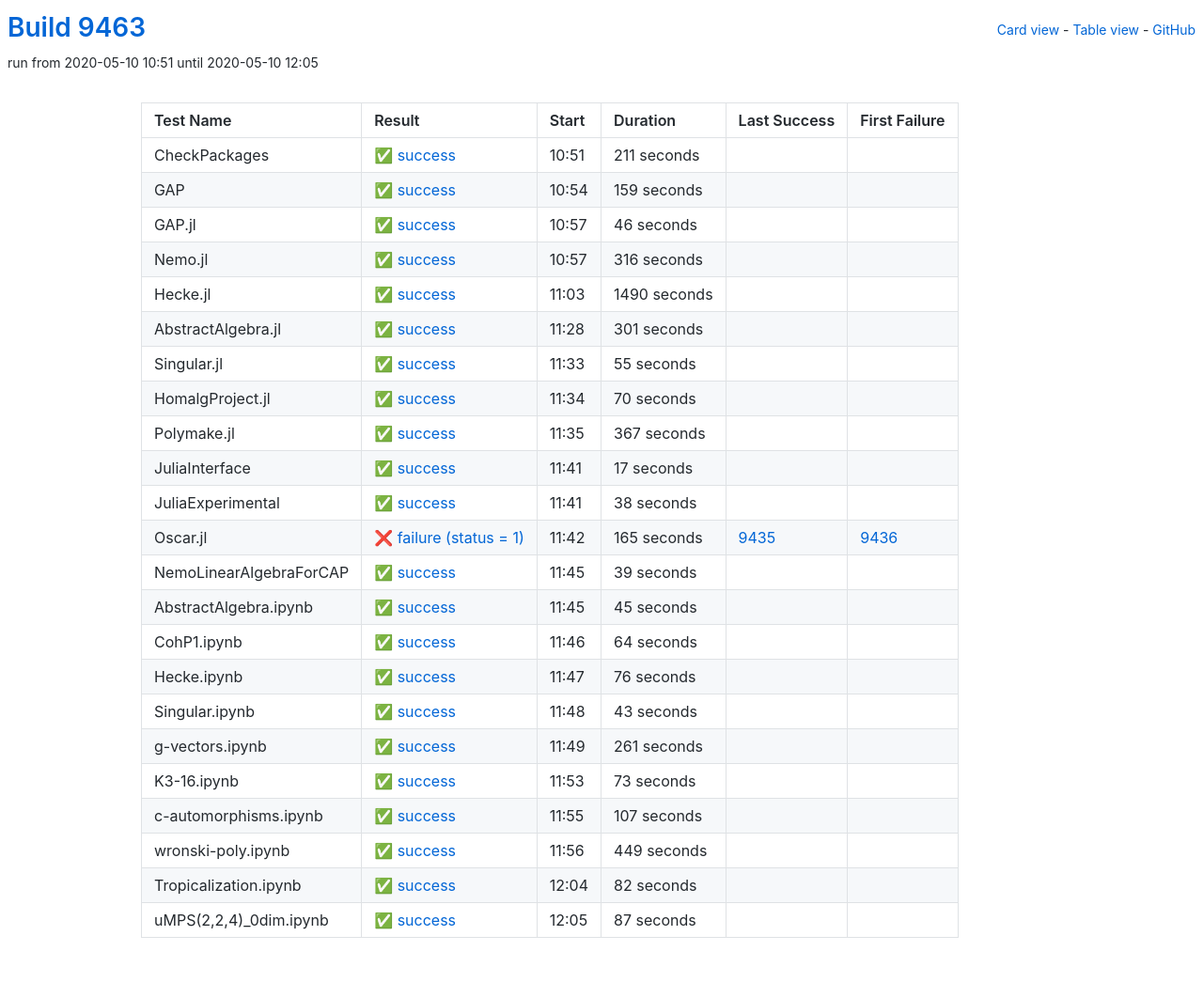
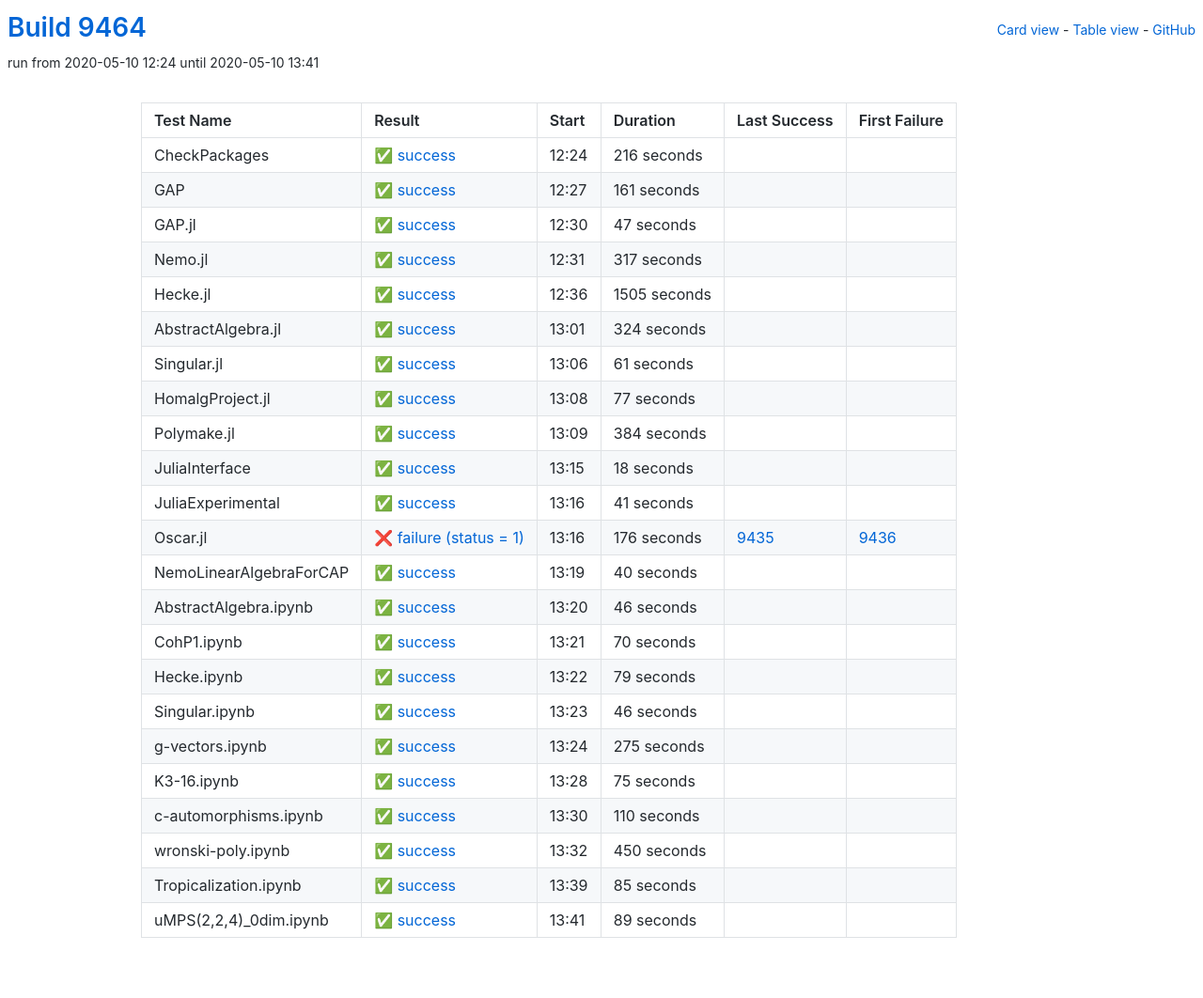
Before and after one commit to oscar-system/oscar-ci-status, a Jekyll site: the page built from table.html, in a window 1280 px wide. Shown: the whole page at 94% size. Built offline with Jekyll 4.4.1, drawn with Linux system fonts in a browser that asks for light colours.

Commit message:
Build 9464

```diff
--- a/_data/ci.yml
+++ b/_data/ci.yml
@@ -1,280 +1,280 @@
-build: 9463
-build_url: https://oscarci.mathematik.uni-kl.de/job/oscar/9463/
+build: 9464
+build_url: https://oscarci.mathematik.uni-kl.de/job/oscar/9464/
 job: oscar
 tests:
-- duration: 211
+- duration: 216
   exitcode: 0
   first_failure: false
   first_failure_url: null
   id: checkpackages
   last_success: false
   last_success_url: null
-  log: https://oscarci.mathematik.uni-kl.de/job/oscar/9463/artifact/logs/build-9463/CheckPackages.log
+  log: https://oscarci.mathematik.uni-kl.de/job/oscar/9464/artifact/logs/build-9464/CheckPackages.log
   name: CheckPackages
-  start: 2020-05-10 10:51
+  start: 2020-05-10 12:24
   status: success
   success: true
-- duration: 159
+- duration: 161
   exitcode: 0
   first_failure: false
   first_failure_url: null
   id: gap
   last_success: false
   last_success_url: null
-  log: https://oscarci.mathematik.uni-kl.de/job/oscar/9463/artifact/logs/build-9463/GAP.log
+  log: https://oscarci.mathematik.uni-kl.de/job/oscar/9464/artifact/logs/build-9464/GAP.log
   name: GAP
-  start: 2020-05-10 10:54
+  start: 2020-05-10 12:27
+  status: success
+  success: true
+- duration: 47
+  exitcode: 0
+  first_failure: false
+  first_failure_url: null
+  id: gap-jl
+  last_success: false
+  last_success_url: null
+  log: https://oscarci.mathematik.uni-kl.de/job/oscar/9464/artifact/logs/build-9464/GAP.jl.log
+  name: GAP.jl
+  start: 2020-05-10 12:30
+  status: success
+  success: true
+- duration: 317
+  exitcode: 0
+  first_failure: false
+  first_failure_url: null
+  id: nemo-jl
+  last_success: false
+  last_success_url: null
+  log: https://oscarci.mathematik.uni-kl.de/job/oscar/9464/artifact/logs/build-9464/Nemo.jl.log
+  name: Nemo.jl
+  start: 2020-05-10 12:31
+  status: success
+  success: true
+- duration: 1505
+  exitcode: 0
+  first_failure: false
+  first_failure_url: null
+  id: hecke-jl
+  last_success: false
+  last_success_url: null
+  log: https://oscarci.mathematik.uni-kl.de/job/oscar/9464/artifact/logs/build-9464/Hecke.jl.log
+  name: Hecke.jl
+  start: 2020-05-10 12:36
+  status: success
+  success: true
+- duration: 324
+  exitcode: 0
+  first_failure: false
+  first_failure_url: null
+  id: abstractalgebra-jl
+  last_success: false
+  last_success_url: null
+  log: https://oscarci.mathematik.uni-kl.de/job/oscar/9464/artifact/logs/build-9464/AbstractAlgebra.jl.log
+  name: AbstractAlgebra.jl
+  start: 2020-05-10 13:01
+  status: success
+  success: true
+- duration: 61
+  exitcode: 0
+  first_failure: false
+  first_failure_url: null
+  id: singular-jl
+  last_success: false
+  last_success_url: null
+  log: https://oscarci.mathematik.uni-kl.de/job/oscar/9464/artifact/logs/build-9464/Singular.jl.log
+  name: Singular.jl
+  start: 2020-05-10 13:06
+  status: success
+  success: true
+- duration: 77
+  exitcode: 0
+  first_failure: false
+  first_failure_url: null
+  id: homalgproject-jl
+  last_success: false
+  last_success_url: null
+  log: https://oscarci.mathematik.uni-kl.de/job/oscar/9464/artifact/logs/build-9464/HomalgProject.jl.log
+  name: HomalgProject.jl
+  start: 2020-05-10 13:08
+  status: success
+  success: true
+- duration: 384
+  exitcode: 0
+  first_failure: false
+  first_failure_url: null
+  id: polymake-jl
+  last_success: false
+  last_success_url: null
+  log: https://oscarci.mathematik.uni-kl.de/job/oscar/9464/artifact/logs/build-9464/Polymake.jl.log
+  name: Polymake.jl
+  start: 2020-05-10 13:09
+  status: success
+  success: true
+- duration: 18
+  exitcode: 0
+  first_failure: false
+  first_failure_url: null
+  id: juliainterface
+  last_success: false
+  last_success_url: null
+  log: https://oscarci.mathematik.uni-kl.de/job/oscar/9464/artifact/logs/build-9464/JuliaInterface.log
+  name: JuliaInterface
+  start: 2020-05-10 13:15
+  status: success
+  success: true
+- duration: 41
+  exitcode: 0
+  first_failure: false
+  first_failure_url: null
+  id: juliaexperimental
+  last_success: false
+  last_success_url: null
+  log: https://oscarci.mathematik.uni-kl.de/job/oscar/9464/artifact/logs/build-9464/JuliaExperimental.log
+  name: JuliaExperimental
+  start: 2020-05-10 13:16
+  status: success
+  success: true
+- duration: 176
+  exitcode: 1
+  first_failure: 9436
+  first_failure_url: https://oscarci.mathematik.uni-kl.de/job/oscar/9436/
+  id: oscar-jl
+  last_success: 9435
+  last_success_url: https://oscarci.mathematik.uni-kl.de/job/oscar/9435/
+  log: https://oscarci.mathematik.uni-kl.de/job/oscar/9464/artifact/logs/build-9464/Oscar.jl.log
+  name: Oscar.jl
+  start: 2020-05-10 13:16
+  status: failure
+  success: false
+- duration: 40
+  exitcode: 0
+  first_failure: false
+  first_failure_url: null
+  id: nemolinearalgebraforcap
+  last_success: false
+  last_success_url: null
+  log: https://oscarci.mathematik.uni-kl.de/job/oscar/9464/artifact/logs/build-9464/NemoLinearAlgebraForCAP.log
+  name: NemoLinearAlgebraForCAP
+  start: 2020-05-10 13:19
   status: success
   success: true
 - duration: 46
   exitcode: 0
   first_failure: false
   first_failure_url: null
-  id: gap-jl
+  id: abstractalgebra-ipynb
   last_success: false
   last_success_url: null
-  log: https://oscarci.mathematik.uni-kl.de/job/oscar/9463/artifact/logs/build-9463/GAP.jl.log
-  name: GAP.jl
-  start: 2020-05-10 10:57
-  status: success
-  success: true
-- duration: 316
-  exitcode: 0
-  first_failure: false
-  first_failure_url: null
-  id: nemo-jl
-  last_success: false
-  last_success_url: null
-  log: https://oscarci.mathematik.uni-kl.de/job/oscar/9463/artifact/logs/build-9463/Nemo.jl.log
-  name: Nemo.jl
-  start: 2020-05-10 10:57
-  status: success
-  success: true
-- duration: 1490
-  exitcode: 0
-  first_failure: false
-  first_failure_url: null
-  id: hecke-jl
-  last_success: false
-  last_success_url: null
-  log: https://oscarci.mathematik.uni-kl.de/job/oscar/9463/artifact/logs/build-9463/Hecke.jl.log
-  name: Hecke.jl
-  start: 2020-05-10 11:03
-  status: success
-  success: true
-- duration: 301
-  exitcode: 0
-  first_failure: false
-  first_failure_url: null
-  id: abstractalgebra-jl
-  last_success: false
-  last_success_url: null
-  log: https://oscarci.mathematik.uni-kl.de/job/oscar/9463/artifact/logs/build-9463/AbstractAlgebra.jl.log
-  name: AbstractAlgebra.jl
-  start: 2020-05-10 11:28
-  status: success
-  success: true
-- duration: 55
-  exitcode: 0
-  first_failure: false
-  first_failure_url: null
-  id: singular-jl
-  last_success: false
-  last_success_url: null
-  log: https://oscarci.mathematik.uni-kl.de/job/oscar/9463/artifact/logs/build-9463/Singular.jl.log
-  name: Singular.jl
-  start: 2020-05-10 11:33
+  log: https://oscarci.mathematik.uni-kl.de/job/oscar/9464/artifact/logs/build-9464/AbstractAlgebra.ipynb.log
+  name: AbstractAlgebra.ipynb
+  start: 2020-05-10 13:20
   status: success
   success: true
 - duration: 70
   exitcode: 0
   first_failure: false
   first_failure_url: null
-  id: homalgproject-jl
-  last_success: false
-  last_success_url: null
-  log: https://oscarci.mathematik.uni-kl.de/job/oscar/9463/artifact/logs/build-9463/HomalgProject.jl.log
-  name: HomalgProject.jl
-  start: 2020-05-10 11:34
-  status: success
-  success: true
-- duration: 367
-  exitcode: 0
-  first_failure: false
-  first_failure_url: null
-  id: polymake-jl
-  last_success: false
-  last_success_url: null
-  log: https://oscarci.mathematik.uni-kl.de/job/oscar/9463/artifact/logs/build-9463/Polymake.jl.log
-  name: Polymake.jl
-  start: 2020-05-10 11:35
-  status: success
-  success: true
-- duration: 17
-  exitcode: 0
-  first_failure: false
-  first_failure_url: null
-  id: juliainterface
-  last_success: false
-  last_success_url: null
-  log: https://oscarci.mathematik.uni-kl.de/job/oscar/9463/artifact/logs/build-9463/JuliaInterface.log
-  name: JuliaInterface
-  start: 2020-05-10 11:41
-  status: success
-  success: true
-- duration: 38
-  exitcode: 0
-  first_failure: false
-  first_failure_url: null
-  id: juliaexperimental
-  last_success: false
-  last_success_url: null
-  log: https://oscarci.mathematik.uni-kl.de/job/oscar/9463/artifact/logs/build-9463/JuliaExperimental.log
-  name: JuliaExperimental
-  start: 2020-05-10 11:41
-  status: success
-  success: true
-- duration: 165
-  exitcode: 1
-  first_failure: 9436
-  first_failure_url: https://oscarci.mathematik.uni-kl.de/job/oscar/9436/
-  id: oscar-jl
-  last_success: 9435
-  last_success_url: https://oscarci.mathematik.uni-kl.de/job/oscar/9435/
-  log: https://oscarci.mathematik.uni-kl.de/job/oscar/9463/artifact/logs/build-9463/Oscar.jl.log
-  name: Oscar.jl
-  start: 2020-05-10 11:42
-  status: failure
-  success: false
-- duration: 39
-  exitcode: 0
-  first_failure: false
-  first_failure_url: null
-  id: nemolinearalgebraforcap
-  last_success: false
-  last_success_url: null
-  log: https://oscarci.mathematik.uni-kl.de/job/oscar/9463/artifact/logs/build-9463/NemoLinearAlgebraForCAP.log
-  name: NemoLinearAlgebraForCAP
-  start: 2020-05-10 11:45
-  status: success
-  success: true
-- duration: 45
-  exitcode: 0
-  first_failure: false
-  first_failure_url: null
-  id: abstractalgebra-ipynb
-  last_success: false
-  last_success_url: null
-  log: https://oscarci.mathematik.uni-kl.de/job/oscar/9463/artifact/logs/build-9463/AbstractAlgebra.ipynb.log
-  name: AbstractAlgebra.ipynb
-  start: 2020-05-10 11:45
-  status: success
-  success: true
-- duration: 64
-  exitcode: 0
-  first_failure: false
-  first_failure_url: null
   id: cohp1-ipynb
   last_success: false
   last_success_url: null
-  log: https://oscarci.mathematik.uni-kl.de/job/oscar/9463/artifact/logs/build-9463/CohP1.ipynb.log
+  log: https://oscarci.mathematik.uni-kl.de/job/oscar/9464/artifact/logs/build-9464/CohP1.ipynb.log
   name: CohP1.ipynb
-  start: 2020-05-10 11:46
+  start: 2020-05-10 13:21
   status: success
   success: true
-- duration: 76
+- duration: 79
   exitcode: 0
   first_failure: false
   first_failure_url: null
   id: hecke-ipynb
   last_success: false
   last_success_url: null
-  log: https://oscarci.mathematik.uni-kl.de/job/oscar/9463/artifact/logs/build-9463/Hecke.ipynb.log
+  log: https://oscarci.mathematik.uni-kl.de/job/oscar/9464/artifact/logs/build-9464/Hecke.ipynb.log
   name: Hecke.ipynb
-  start: 2020-05-10 11:47
+  start: 2020-05-10 13:22
   status: success
   success: true
-- duration: 43
+- duration: 46
   exitcode: 0
   first_failure: false
   first_failure_url: null
   id: singular-ipynb
   last_success: false
   last_success_url: null
-  log: https://oscarci.mathematik.uni-kl.de/job/oscar/9463/artifact/logs/build-9463/Singular.ipynb.log
+  log: https://oscarci.mathematik.uni-kl.de/job/oscar/9464/artifact/logs/build-9464/Singular.ipynb.log
   name: Singular.ipynb
-  start: 2020-05-10 11:48
+  start: 2020-05-10 13:23
   status: success
   success: true
-- duration: 261
+- duration: 275
   exitcode: 0
   first_failure: false
   first_failure_url: null
   id: g-vectors-ipynb
   last_success: false
   last_success_url: null
-  log: https://oscarci.mathematik.uni-kl.de/job/oscar/9463/artifact/logs/build-9463/g-vectors.ipynb.log
+  log: https://oscarci.mathematik.uni-kl.de/job/oscar/9464/artifact/logs/build-9464/g-vectors.ipynb.log
   name: g-vectors.ipynb
-  start: 2020-05-10 11:49
+  start: 2020-05-10 13:24
   status: success
   success: true
-- duration: 73
+- duration: 75
   exitcode: 0
   first_failure: false
   first_failure_url: null
   id: k3-16-ipynb
   last_success: false
   last_success_url: null
-  log: https://oscarci.mathematik.uni-kl.de/job/oscar/9463/artifact/logs/build-9463/K3-16.ipynb.log
+  log: https://oscarci.mathematik.uni-kl.de/job/oscar/9464/artifact/logs/build-9464/K3-16.ipynb.log
   name: K3-16.ipynb
-  start: 2020-05-10 11:53
+  start: 2020-05-10 13:28
   status: success
   success: true
-- duration: 107
+- duration: 110
   exitcode: 0
   first_failure: false
   first_failure_url: null
   id: c-automorphisms-ipynb
   last_success: false
   last_success_url: null
-  log: https://oscarci.mathematik.uni-kl.de/job/oscar/9463/artifact/logs/build-9463/c-automorphisms.ipynb.log
+  log: https://oscarci.mathematik.uni-kl.de/job/oscar/9464/artifact/logs/build-9464/c-automorphisms.ipynb.log
   name: c-automorphisms.ipynb
-  start: 2020-05-10 11:55
+  start: 2020-05-10 13:30
   status: success
   success: true
-- duration: 449
+- duration: 450
   exitcode: 0
   first_failure: false
   first_failure_url: null
   id: wronski-poly-ipynb
   last_success: false
   last_success_url: null
-  log: https://oscarci.mathematik.uni-kl.de/job/oscar/9463/artifact/logs/build-9463/wronski-poly.ipynb.log
+  log: https://oscarci.mathematik.uni-kl.de/job/oscar/9464/artifact/logs/build-9464/wronski-poly.ipynb.log
   name: wronski-poly.ipynb
-  start: 2020-05-10 11:56
+  start: 2020-05-10 13:32
   status: success
   success: true
-- duration: 82
+- duration: 85
   exitcode: 0
   first_failure: false
   first_failure_url: null
   id: tropicalization-ipynb
   last_success: false
   last_success_url: null
-  log: https://oscarci.mathematik.uni-kl.de/job/oscar/9463/artifact/logs/build-9463/Tropicalization.ipynb.log
+  log: https://oscarci.mathematik.uni-kl.de/job/oscar/9464/artifact/logs/build-9464/Tropicalization.ipynb.log
   name: Tropicalization.ipynb
-  start: 2020-05-10 12:04
+  start: 2020-05-10 13:39
   status: success
   success: true
-- duration: 87
+- duration: 89
   exitcode: 0
   first_failure: false
   first_failure_url: null
   id: umps-2-2-4-0dim-ipynb
   last_success: false
   last_success_url: null
-  log: https://oscarci.mathematik.uni-kl.de/job/oscar/9463/artifact/logs/build-9463/uMPS-2-2-4-_0dim.ipynb.log
+  log: https://oscarci.mathematik.uni-kl.de/job/oscar/9464/artifact/logs/build-9464/uMPS-2-2-4-_0dim.ipynb.log
   name: uMPS(2,2,4)_0dim.ipynb
-  start: 2020-05-10 12:05
+  start: 2020-05-10 13:41
   status: success
   success: true
```
Also changed, not shown: README.md.
